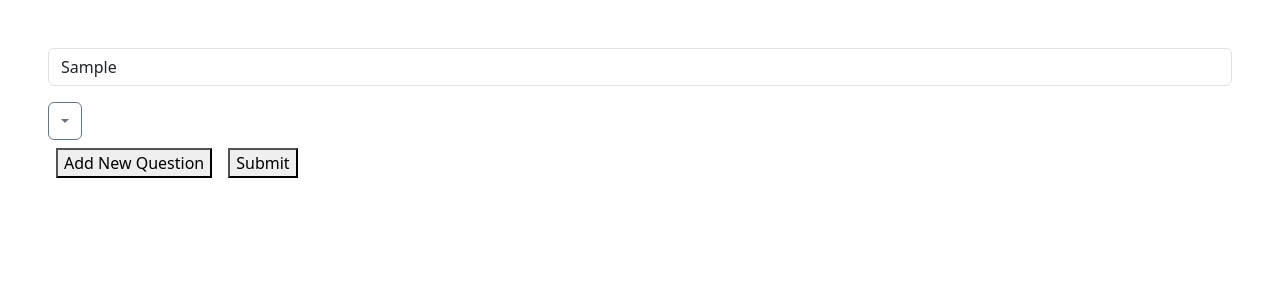
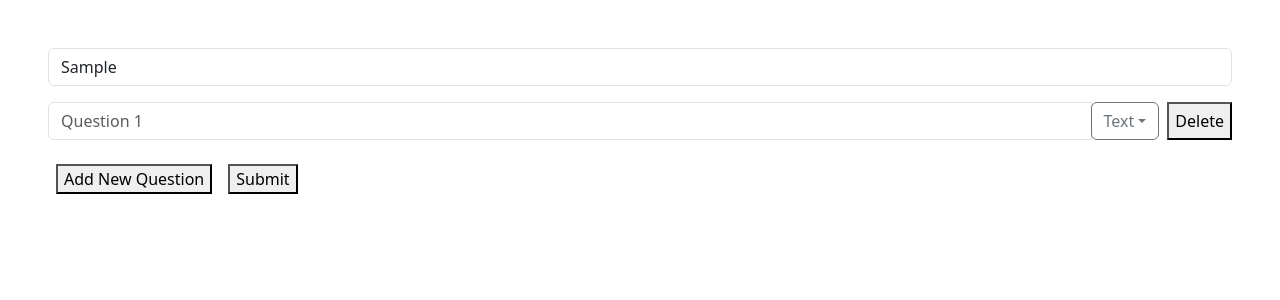
Before and after one commit to ayaabusoud/dynamic-forms, a React (Create React App) app: page / in a window 1280 px wide. Both pictures are taken after typing "Sample" into the empty fields and a click on the button "Add New Question". Shown: the top 300 px of the page. Built offline with nearby package versions, Linux system fonts and the light colour scheme.

Commit message:
update question component

```diff
--- a/src/components/addQuestion/AddQuestion.js
+++ b/src/components/addQuestion/AddQuestion.js
@@ -1,59 +1,66 @@
-import React from 'react';
+import React, { useState, useEffect } from 'react';
+import AddOptions from './AddOptions';
 import { useForms } from '../../context/FormsContext';
-import { CHECKBOXES, CHECKBOXES_GRID, DROPDOWN, MULTIPLE_CHOICE, MULTIPLE_CHOICE_GRID, TABLE, TEXT, resetProperties } from '../../utlis/FormUtlis';
+import AnswerTypesDropdown from '../answerTypesDropdown/AnswerTypesDropdown';
+import DeleteButton from '../buttons/deleteButton/DeleteButton';
+import AddTableDimensions from '../tableDimensions/AddTableDimensions';
 
 /**
- * Component for rendering the dropdown menu of answer types.
+ * Component for adding and managing a question.
  *
- * @param {string} selectedAnswerType - The currently selected answer type.
- * @param {number} questionId - The ID of the associated question.
- * @param {function} setAnswerType - A function to set the selected answer type.
- * @returns {JSX.Element} - The rendered answer type dropdown component.
+ * @param {Object} question - The question object containing question details.
+ * @param {number} id - The unique ID of the question.
+ * @returns {JSX.Element} - The rendered question component.
  */
-export default function AnswerTypesDropdown({ selectedAnswerType, questionId, setAnswerType }) {
+export default function AddQuestion({ question, id }) {
+    const [selectedAnswerType, setAnswerType] = useState('Text');
+    const [questionValue, setQuestionValue] = useState('');
     const { formQuestions, setFormQuestions } = useForms();
 
-    let AnswersOptions = [TEXT, CHECKBOXES, DROPDOWN, MULTIPLE_CHOICE, TABLE, MULTIPLE_CHOICE_GRID, CHECKBOXES_GRID]
+    //Updates the question details when selectedAnswerType or questionValue changes.
+    useEffect(() => {
+        updateQuestion();
+    }, [selectedAnswerType, questionValue]);
 
-    /**
-     * Handles the selection of an answer type and performs actions accordingly.
-     *
-     * @param {string} option - The selected answer type.
-     */
-    const handleSelectType = (option) => {
-        setAnswerType(option);
-
-        if (option === TEXT) {
-            resetTextQuestion();
-        }
-    };
-
-    function resetTextQuestion() {
-        let propertiesToDelete = ['options', 'rows', 'columns'];
-
-        const updatedArrayOfQuestions = formQuestions.map((question) => {
-            if (question.id === questionId) {
-                return resetProperties(question, propertiesToDelete);
+    //Updates the question details in formQuestions.
+    function updateQuestion() {
+        const updatedArrayOfQuestions = formQuestions.map((q) => {
+            if (q.id === id) {
+                return { ...q, answerType: selectedAnswerType, question: questionValue };
             }
-            return question;
+            return q;
         });
 
         setFormQuestions(updatedArrayOfQuestions);
     }
 
-    let listItems = AnswersOptions.map((option, index) =>
-        <li key={index} className="dropdown-item" href="#" onClick={() => handleSelectType(option, questionId)}>{option}</li>);
+
+    function deleteQuestion(id) {
+        //delete question from formQuestions where question id === id
+    }
 
     return (
-        <div>
-            <button
-                className="btn btn-outline-secondary dropdown-toggle"
-                type="button"
-                data-bs-toggle="dropdown"
-                aria-expanded="false">
-                {selectedAnswerType}
-            </button>
-            <ul className="dropdown-menu dropdown-menu-end">{listItems}</ul>
-        </div>
-    )
+        <>
+            <div className="input-group my-3">
+                <input
+                    type="text"
+                    className="form-control"
+                    aria-label="Text input with dropdown button"
+                    placeholder={`Question ${question.id}`}
+                    value={questionValue}
+                    onChange={(e) => setQuestionValue(e.target.value)}
+                />
+
+                <AnswerTypesDropdown selectedAnswerType={selectedAnswerType} questionId={id} setAnswerType={setAnswerType} />
+
+                <DeleteButton deleteFunction={() => deleteQuestion(id)} />
+            </div>
+
+            {selectedAnswerType === 'Text' ? null : selectedAnswerType === 'Multiple Choice Grid' || selectedAnswerType === 'Checkboxes Grid' || selectedAnswerType === 'Table' ? (
+                <AddTableDimensions questionId={id} />
+            ) : (
+                <AddOptions questionId={id} />
+            )}
+        </>
+    );
 }
```
